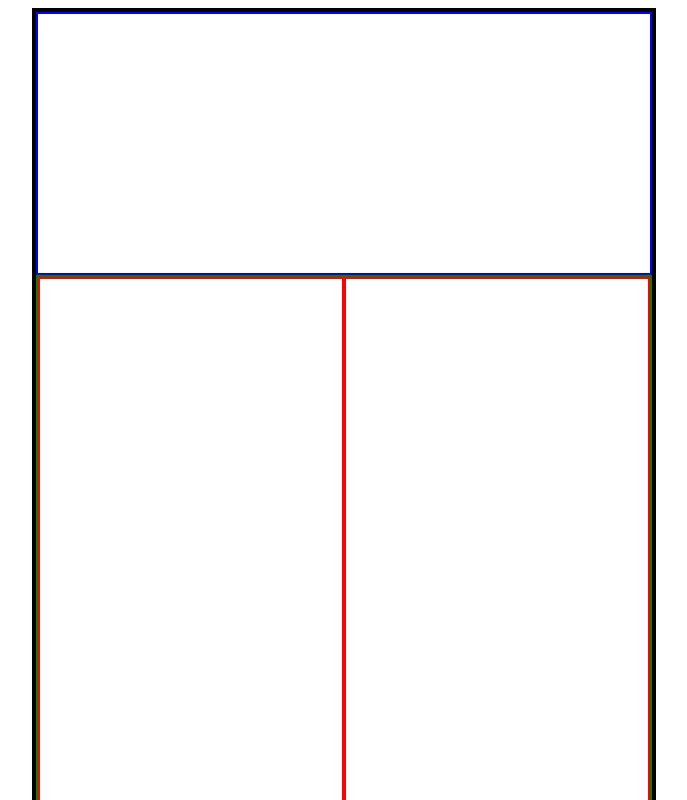
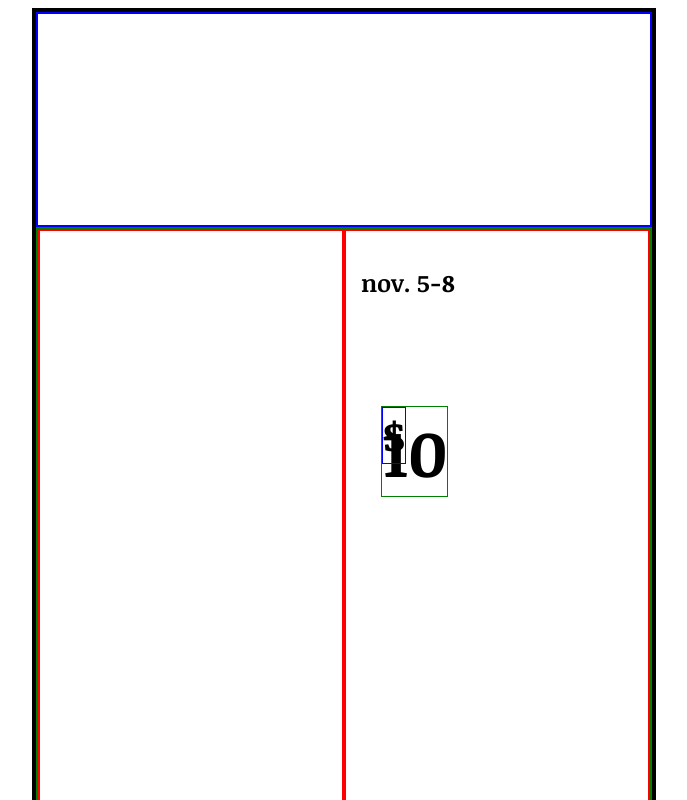
Before and after one commit to IACS-26-27/web-design-1-imitation-project-hb-iacs, a website: page imitation.html in a window 1280 px wide. Shown: the top 800 px of the page, without its empty margins (296-983 px from the left). Drawn offline with Linux system fonts and the light colour scheme.

Commit message:
Did sum stuff

```diff
--- a/imitation.css
+++ b/imitation.css
@@ -3,14 +3,15 @@
 main {
   margin: auto;
   width: 6.5in;
-  height: 11in;
+  height: 9.5in;
   border: 4px solid black;
   box-sizing: border-box;
+  font-family: "Noticia Text", serif;
 }
 
 /*main children*/
 .heading {
-  height: 2.7in;
+  height: 2.2in;
   width: auto;
   border: 2px solid blue;
 }
@@ -23,7 +24,34 @@ main {
 
 .right,
 .left {
-  height: 8.17in;
+  height: 7.2in;
   border: 2px solid red;
   width: 9in;
+  padding: 15px;
+  box-sizing: border-box;
 }
+
+.product {
+  display: flex;
+}
+
+/* defines some cool text stuff */
+h1 {
+  blah blah blah
+}
+
+h2 {}
+
+h3 {
+  font-size: 65px;
+  border: 1px solid green;
+  position: relative;
+  margin-left: 20px;
+}
+
+h3:before {
+  content: "$";
+  font-size: 40px;
+  border: 1px solid blue;
+  position: absolute;
+}
--- a/imitation.html
+++ b/imitation.html
@@ -6,6 +6,10 @@
   <meta name="viewport" content="width=device-width" />
   <title>Imitation</title>
   <link href="imitation.css" rel="stylesheet" type="text/css" />
+  <link rel="preconnect" href="https://fonts.googleapis.com">
+  <link rel="preconnect" href="https://fonts.gstatic.com" crossorigin>
+  <link href="https://fonts.googleapis.com/css2?family=Noticia+Text:ital,wght@0,400;0,700;1,400;1,700&display=swap"
+    rel="stylesheet">
 </head>
 
 <body>
@@ -18,6 +22,11 @@
 
       </div>
       <div class="right">
+        <h2>nov. 5-8</h2>
+        <br>
+        <div class="product">
+          <h3>10</h3>
+        </div>
 
       </div>
     </section>
```
